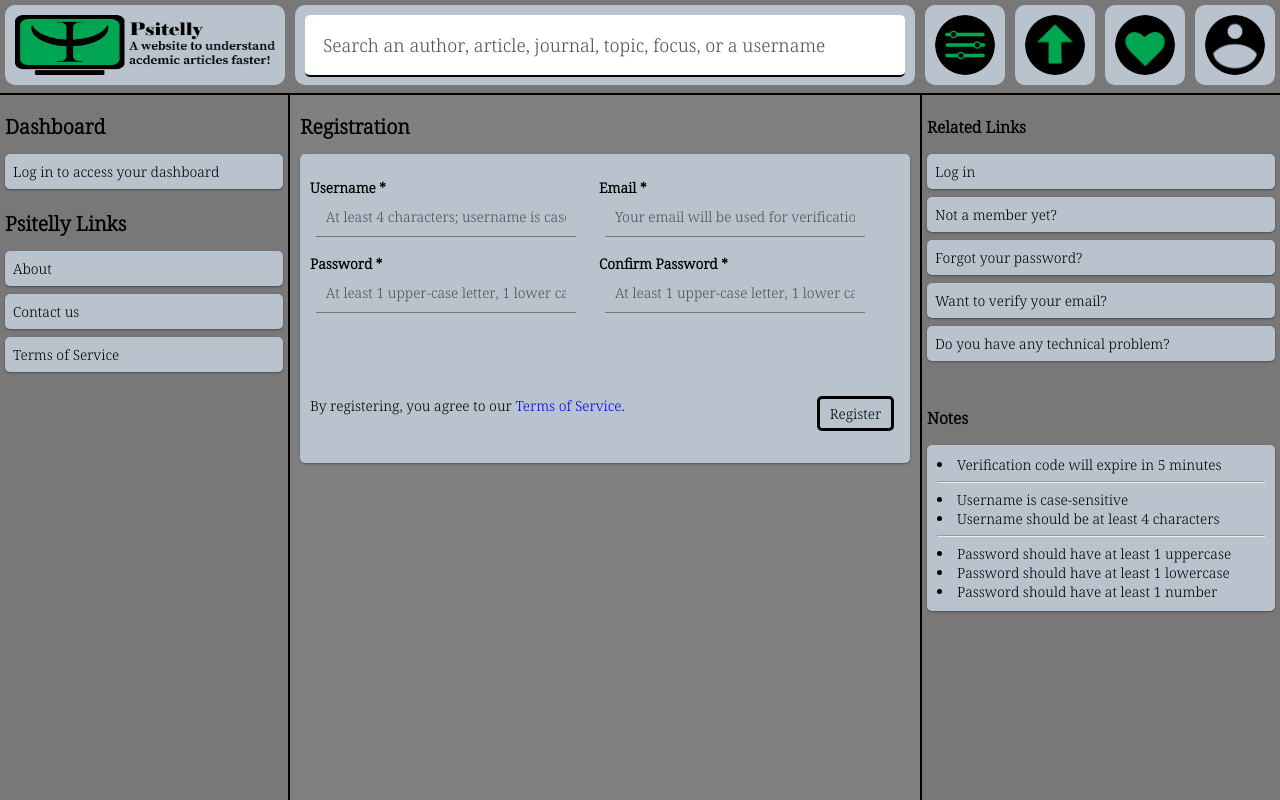
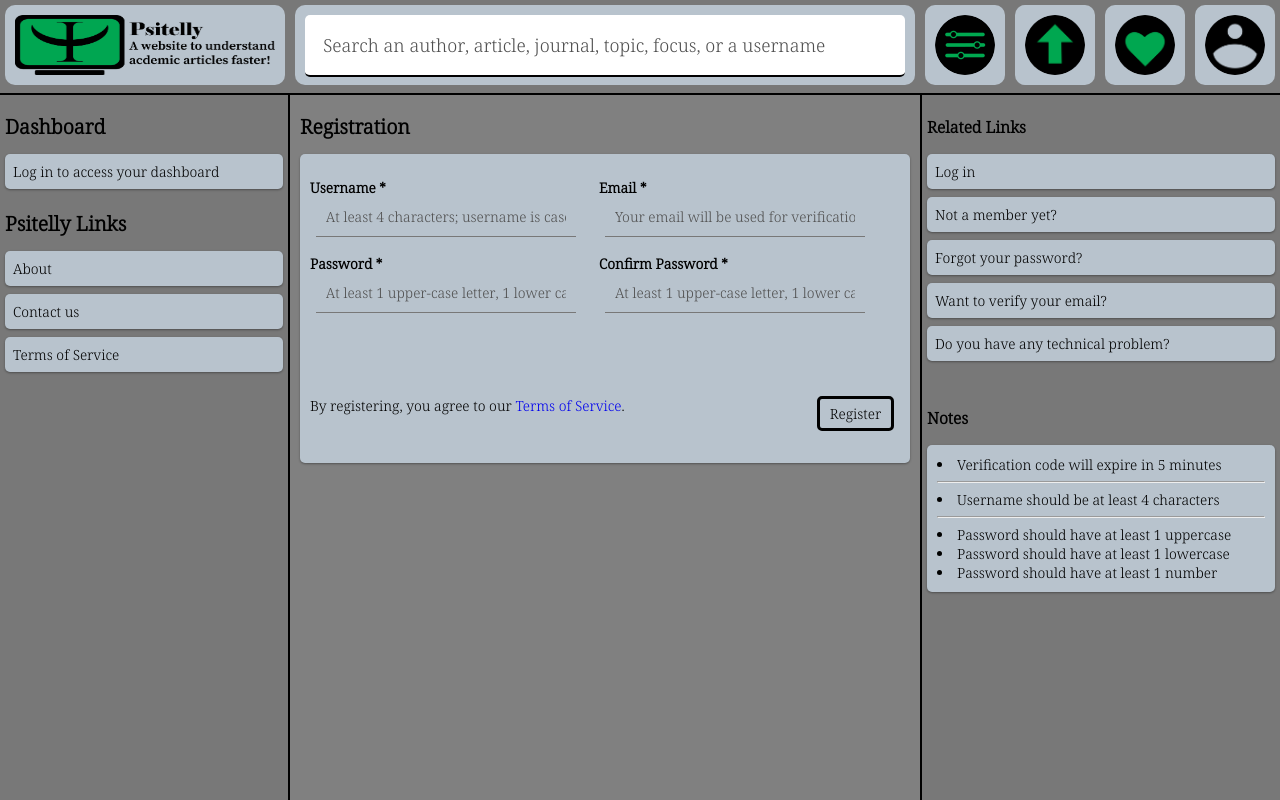
Before and after one commit to qiisziilbash/Psitelly, a Django app: template templates/accounts/Register.html in a window 1280 px wide. Run offline with Django 3.2, Linux system fonts and the light colour scheme; the template is opened without the code that fills it, so the values that code supplies are empty; parts of the project's set-up code (start-up, migrations or seed data) failed here and were passed over; some libraries are stand-ins or nearby versions.

Commit message:
username case sensitivity msg is removed from register page

```diff
--- a/templates/accounts/Register.html
+++ b/templates/accounts/Register.html
@@ -94,7 +94,6 @@
         <div class="textContent">
             <li>Verification code will expire in 5 minutes</li>
             <hr>
-            <li>Username is case-sensitive</li>
             <li>Username should be at least 4 characters</li>
             <hr>
             <li>Password should have at least 1 uppercase</li>
```
